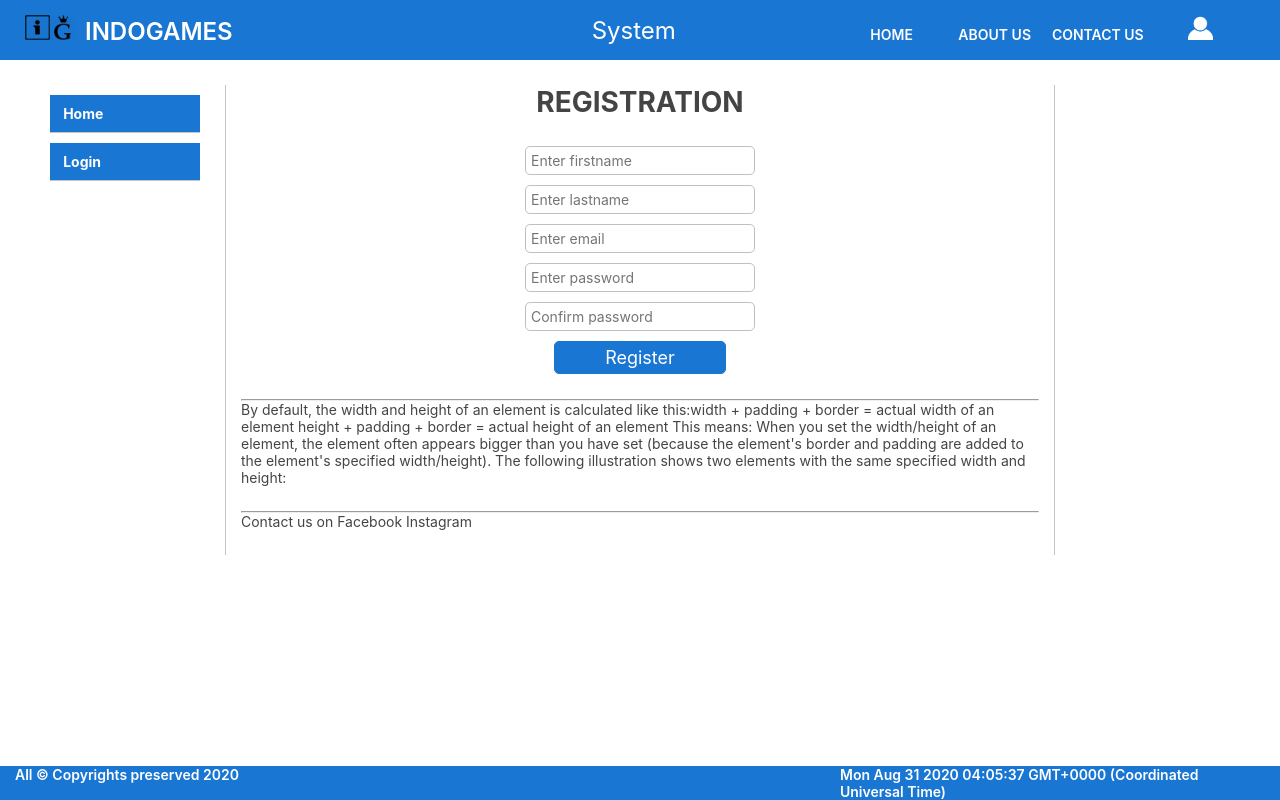
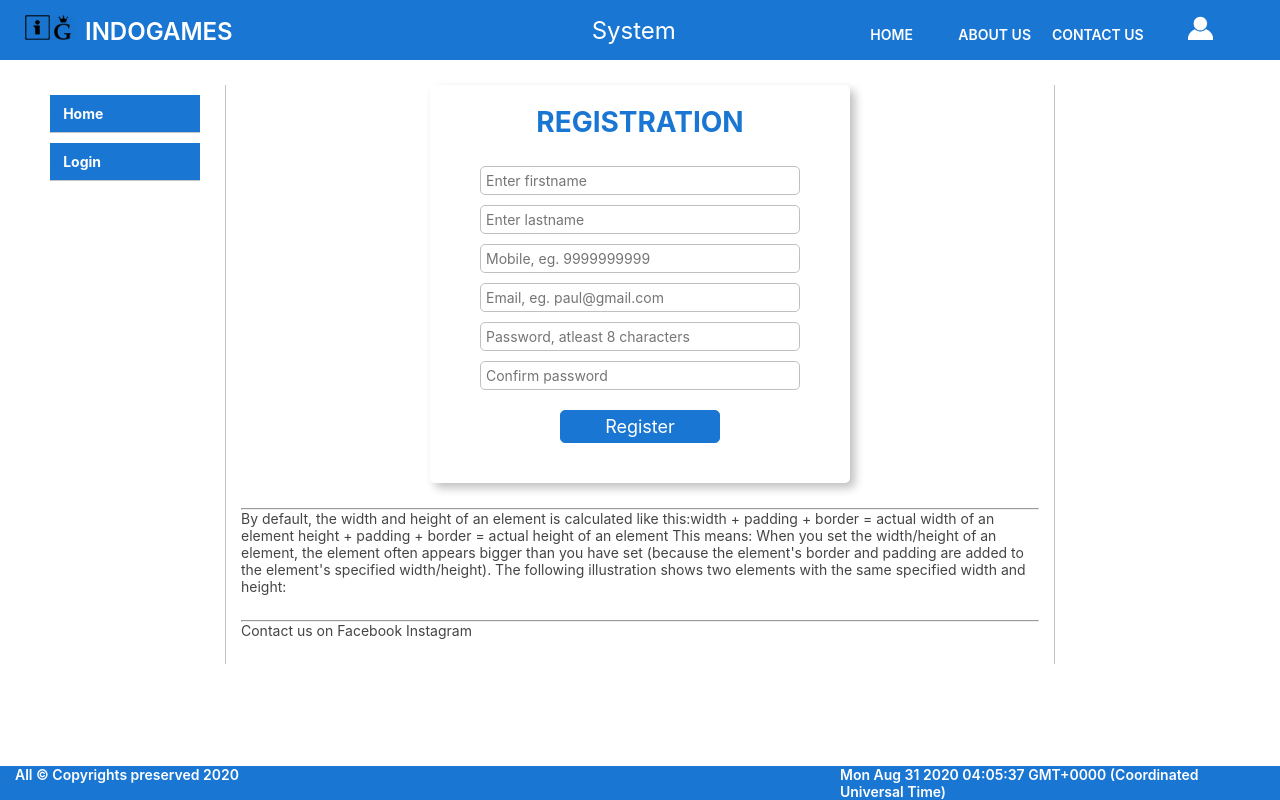
Before and after one commit to nileshsuryanarayan/Indogames, an Angular app in the folder IndogamesWeb/: page /register in a window 1280 px wide. Built offline with nearby package versions, Linux system fonts and the light colour scheme.

Commit message:
Login async loading imrpovised

```diff
--- a/IndogamesWeb/src/app/content/login/login.component.html
+++ b/IndogamesWeb/src/app/content/login/login.component.html
@@ -1,5 +1,7 @@
 <div class="outer-container">
     <div class="width-70">
+        <b *ngIf="isLoading" id="status">{{status}}</b>
+        <b *ngIf="!isLoading && error!=null" id="status">{{status}}</b>
         <div *ngIf="isLoading">
             <loading-anim></loading-anim>
         </div>
@@ -8,7 +10,6 @@
                 <p (click)="fillLogin(user)">{{user.firstname|uppercase}}&nbsp;{{user.lastname|uppercase}}</p>
             </div>
         </div>
-        <b id="err">{{error}}</b>
     </div>
     <div class="width-30">
         <h2>LOGIN</h2>
--- a/IndogamesWeb/src/app/content/login/login.component.ts
+++ b/IndogamesWeb/src/app/content/login/login.component.ts
@@ -10,27 +10,30 @@ import { HttpErrorResponse } from '@angular/common/http';
   styleUrls: ["./login.component.scss"]
 })
 export class LoginComponent implements OnInit {
-  users: User[];
-  error: any;
+  users: User[] = null;
+  error: HttpErrorResponse = null;
   @Input() username: string;
   @Input() password: string;
   @Input() user: User;
   login: Login;
   isLoading: boolean = true;
-  @ViewChild('err') err: ElementRef;
+  status: string;
 
   constructor(private service: UserService) { }
 
   ngOnInit() {
-    this.service.getUsers().subscribe((data: User[]) => {
-      this.isLoading = false;
-      (
-        this.users = data
-      ),
-        (error: HttpErrorResponse) => (
-          this.error = error
-        );
-    });
+    this.status = 'Fetching users...';
+    this.service.getUsers().subscribe(
+      (data: User[]) => {
+        this.users = data,
+          this.isLoading = false
+      },
+      (err: HttpErrorResponse) => {
+        this.error = err,
+          this.isLoading = false,
+          this.status = 'Oops! Backend server didn\'t respond';
+      }
+    )
   }
 
   /**
--- a/IndogamesWeb/src/app/content/register/register.component.html
+++ b/IndogamesWeb/src/app/content/register/register.component.html
@@ -1,17 +1,27 @@
 <div class="outer-container">
-    <form [formGroup]="registerationForm" (submit)="onClickRegister(registerationForm)" id="registerForm">
+    <form [formGroup]="registerationForm" (ngSubmit)="onSubmit()" id="registerForm">
         <h2>REGISTRATION</h2>
         <br>
         <input type="text" formControlName="firstname" name="fname" id="fname" class="textbox"
-            placeholder="Enter firstname" size="20" />
+            placeholder="Enter firstname" size="30" />
+        <label
+            *ngIf="(registerationForm.get('firstname').touched && registerationForm.get('firstname').pristine) && registerationForm.get('firstname').status === 'INVALID'"
+            class="errtxt">This field is required</label>
         <input type="text" formControlName="lastname" name="lname" id="lname" class="textbox"
-            placeholder="Enter lastname" size="20" />
-        <input type="email" formControlName="email" name="email" id="email" class="textbox" placeholder="Enter email"
-            maxlength="50" />
+            placeholder="Enter lastname" size="30" />
+        <!-- <label *ngIf="lastname.hasError" class="errtxt">This field is required</label> -->
+        <input type="tel" formControlName="mobileNum" name="mobile" id="mobile" class="textbox"
+            placeholder="Mobile, eg. 9999999999" size="30" />
+        <!-- <label *ngIf="mobileNum.hasError" class="errtxt">This field is required</label> -->
+        <input type="email" formControlName="email" name="email" id="email" class="textbox"
+            placeholder="Email, eg. paul@gmail.com" maxlength="50" size="30" />
+        <!-- <label *ngIf="email.hasError" class="errtxt">This field is required</label> -->
         <input type="password" formControlName="password" name="pass" id="pass" class="textbox"
-            placeholder="Enter password" minlength="8" />
-        <input type="password" name="confPass" id="confPass" class="textbox" placeholder="Confirm password"
-            minlength="8" />
+            placeholder="Password, atleast 8 characters" minlength="8" size="30" />
+        <!-- <label *ngIf="password.hasError" class="errtxt">This field is required</label> -->
+        <input type="password" formControlName="confirmPassword" name="confPass" id="confPass" class="textbox"
+            placeholder="Confirm password" minlength="8" size="30" />
+        <!-- <label *ngIf="confirmPassword.hasError" class="errtxt">Password don't match</label> -->
         <button type="submit" class="button">Register</button>
     </form>
 </div>
--- a/IndogamesWeb/src/app/content/register/register.component.scss
+++ b/IndogamesWeb/src/app/content/register/register.component.scss
@@ -1,27 +1,34 @@
 @import "../../../styles.scss";
 
 * {
-    color: $app-black;
+  color: $app-blue;
 }
+
+.outer-container {
   #registerForm {
+    background-color: white;
+    box-shadow: 5px 5px 10px $grey-shadow;
+    border-radius: 5px;
+    padding: 20px 50px;
     width: fit-content;
     margin-left: auto;
     margin-right: auto;
+
+    h2 {
       text-align: center;
-    align-items: center;
+    }
 
     .textbox {
       display: block;
-        margin-left: auto;
-        margin-right: auto;
+      margin: 10px auto 5px auto;
     }
 
     .button {
       color: $app-white;
       font-size: 18px;
       display: block;
-        margin-left: auto;
-        margin-right: auto;
-        width: 75%;
+      margin: 20px auto 20px auto;
+      width: 50%;
     }
   }
+}
--- a/IndogamesWeb/src/app/content/register/register.component.ts
+++ b/IndogamesWeb/src/app/content/register/register.component.ts
@@ -1,5 +1,6 @@
-import { Component, OnInit } from '@angular/core';
-import { FormGroup, FormControl } from '@angular/forms';
+import { Component, OnInit, SimpleChanges, OnChanges, Input } from '@angular/core';
+import { FormGroup, FormControl, AbstractControl, FormBuilder, Validators } from '@angular/forms';
+import { MustMatch } from 'src/app/validators/forms.validator';
 
 @Component({
     selector: 'new-register',
@@ -8,24 +9,36 @@ import { FormGroup, FormControl } from '@angular/forms';
 })
 export class RegisterComponent implements OnInit {
 
-    firstname: FormControl;
-    lastname: FormControl;
-    email: FormControl;
-    password: FormControl;
-    registerationForm: FormGroup = new FormGroup({
-        firstname: new FormControl(),
-        lastname: new FormControl(),
-        email: new FormControl(),
-        password: new FormControl()
-    });
+    registerationForm: FormGroup;
+
+    constructor(private formBuilder: FormBuilder) { }
 
     ngOnInit() {
-
+        this.registerationForm = this.formBuilder.group({
+            firstname: ['', [Validators.required, Validators.maxLength(20)]],
+            lastname: ['', [Validators.required, Validators.maxLength(20)]],
+            mobileNum: ['', [Validators.required, Validators.minLength(10), Validators.maxLength(10)], Validators.pattern('^[0-9]*$')],
+            email: ['', [Validators.required, Validators.email, Validators.maxLength(50)]],
+            password: ['', [Validators.required, Validators.minLength(8)]],
+            confirmPassword: ['', Validators.required]
+        }, {
+            Validator: MustMatch('password', 'confirmPassword')
+        });
     }
 
-    onClickRegister(registerForm: FormGroup) {
-        console.log(registerForm.get('firstname').value);
-        console.log(registerForm.get('lastname').value);
+    onSubmit() {
+        if (this.registerationForm.invalid) {
+            console.log(this.registerationForm);
+            return;
+        }
+    }
+
+    confirmPassValidation(pass: FormControl, confPass: FormControl): boolean {
+        if (pass.value === confPass.value) {
+            return true;
+        } else {
+            return false;
+        }
     }
 
 }
--- a/IndogamesWeb/src/app/service/user.service.ts
+++ b/IndogamesWeb/src/app/service/user.service.ts
@@ -11,30 +11,26 @@ export class UserService {
     userUrl: string = appConstants.backendBaseUrl + 'users';
     loginUrl: string = appConstants.backendBaseUrl + 'login';
 
-    constructor(private http:HttpClient) {}
+    constructor(private http: HttpClient) { }
 
     getUsers() {
         return this.http.get<User[]>(this.userUrl)
-        .pipe(
-            retry(2),
-            catchError(this.httpErrorHandler)
-        );
+            .pipe(
+                retry(2),
+                catchError(error => {
+                    console.log('Error in userservice', error);
+                    return throwError(error);
+                })
+            );
     }
 
     postLogin(login: Login) {
         return this.http.post<User>(this.loginUrl, login)
-        .pipe(
-            catchError(this.httpErrorHandler)
-        );
-    }
-
-    httpErrorHandler(error: HttpErrorResponse) {
-        if (error.error instanceof ErrorEvent) {
-            console.log('Error: ' + error.message);
-        } else {
-            console.log('Error code: ' + error.status);
-            console.log('Error message: ' + error.statusText + ' ' + error.message + ' ' + error.url);
-        }
-        return throwError('Backend server didn\'t respont');
+            .pipe(
+                catchError(error => {
+                    console.log('Error in service', error);
+                    return throwError(error);
+                })
+            );
     }
 }
--- /dev/null
+++ b/IndogamesWeb/src/app/validators/forms.validator.ts
@@ -0,0 +1,28 @@
+import { FormControl, FormGroup } from '@angular/forms';
+
+export function FormGroupValidation(formGroup: FormGroup) {
+
+    return formGroup;
+}
+
+export function GeneralFormControl(formControl: FormControl) {
+    if(formControl.status === 'INVALID') {
+        if(formControl.touched || formControl.dirty) {
+            formControl.setErrors({required: true});
+        }
+    }
+    return formControl;
+}
+
+export function MustMatch(password: string, confirmPassword: string) {
+    return (formGroup: FormGroup) => {
+        const pass = formGroup.controls[password];
+        const matchPass = formGroup.controls[confirmPassword];
+
+        if(pass.value === matchPass.value) {
+            matchPass.setErrors(null);
+        } else {
+            matchPass.setErrors({ MustMatch: true})
+        }
+    }
+}
--- a/IndogamesWeb/src/styles.scss
+++ b/IndogamesWeb/src/styles.scss
@@ -6,6 +6,9 @@ $app-dark-blue: #13589e;
 $app-white: #ffffff;
 $app-black: #000000bb;
 $grey-shadow: #c0c0c0;
+
+$error-text: rgba(255, 30, 30);
+$warning-text: rgb(250, 200, 30);
 
 /* Global styles */
 * {
@@ -87,3 +90,8 @@ h6 {
   border: 1px solid $grey-shadow;
   color: $app-black;
 }
+.errtxt {
+  color: $error-text;
+  font-size: 12px;
+  font-weight: bold;
+}
```
Lines whose indentation alone changed are shown as unchanged.
